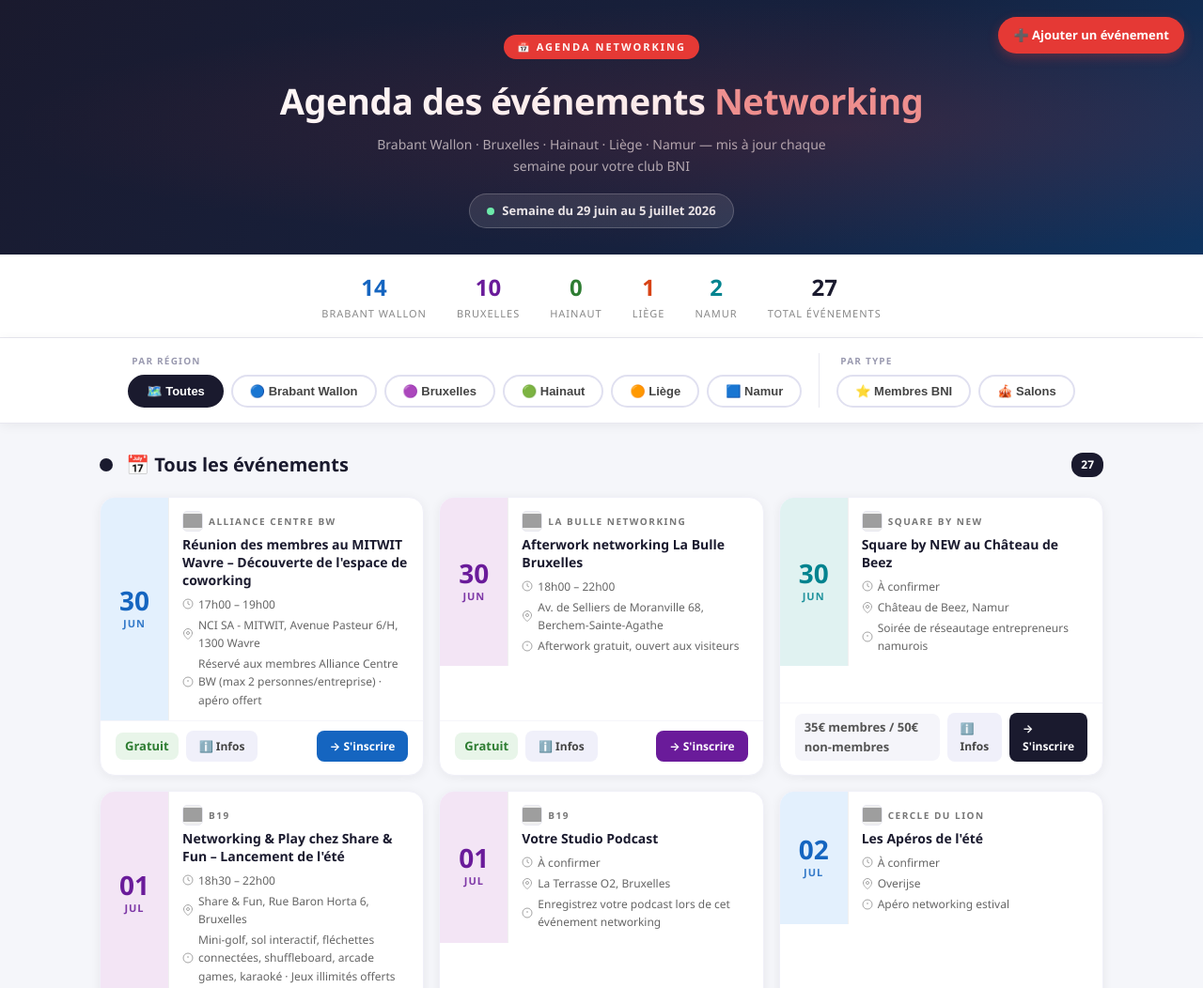
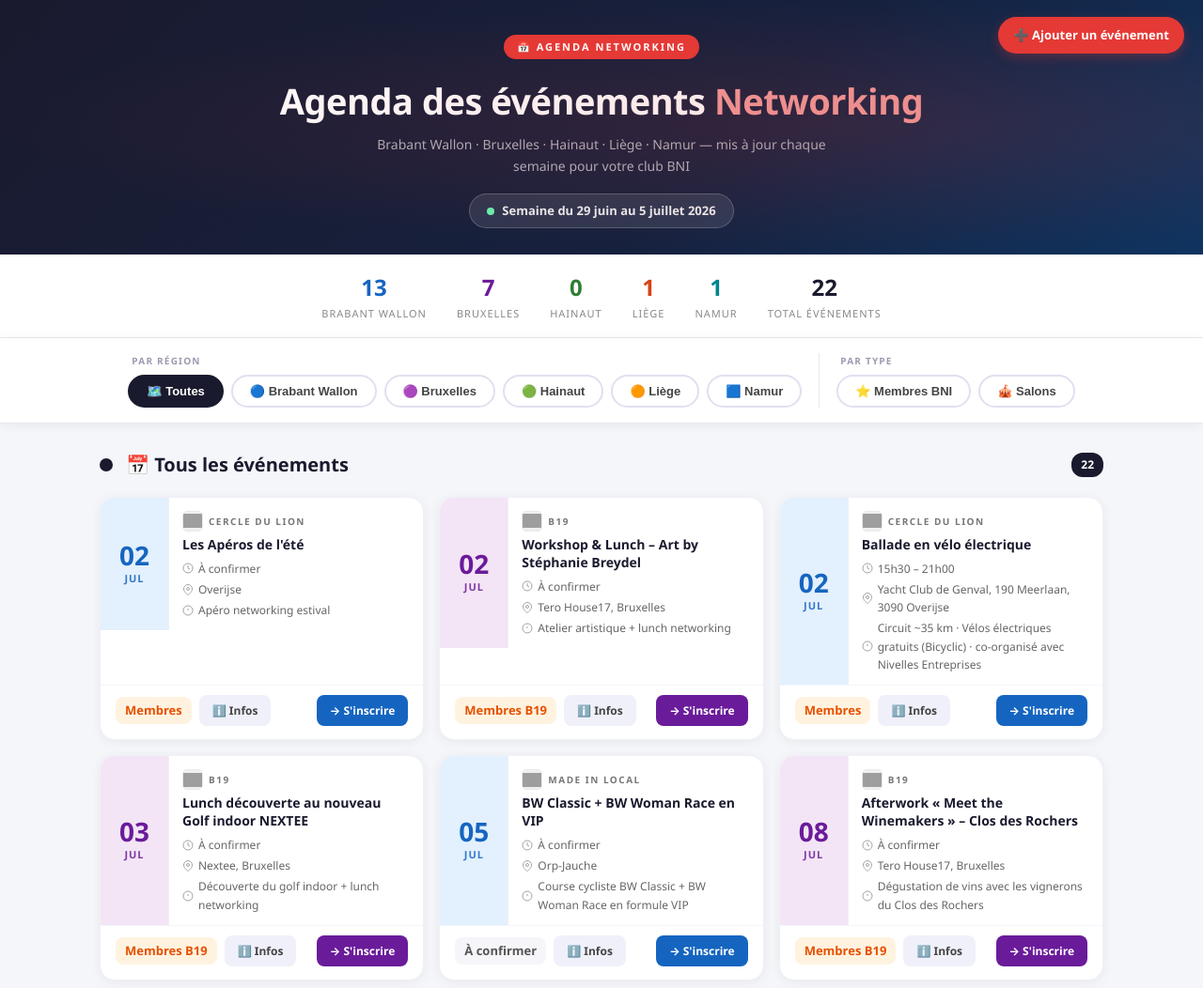
Before and after one commit to nicfilali/bni-events-site, a website: page index.html in a window 1280 px wide. Shown: the top 1052 px of the page at 94% size. Drawn offline with Linux system fonts and the light colour scheme; grey boxes are pictures that could not be loaded.

Commit message:
Filtre affichage : masquer les evenements anterieurs au jeudi de presentation

```diff
--- a/index.html
+++ b/index.html
@@ -1357,8 +1357,16 @@ function init() {
   today.setHours(0, 0, 0, 0);
   const maxDate = new Date(today);
   maxDate.setDate(today.getDate() + 70);
+
+  // Ne rien afficher avant le jeudi de présentation (jeudi de la semaine en cours)
+  // getDay(): 0=dim … 4=jeu … 6=sam. On prend le jeudi courant, ou le prochain
+  // jeudi si on est déjà vendredi/samedi/dimanche.
+  const minDate = new Date(today);
+  minDate.setDate(today.getDate() + ((4 - today.getDay() + 7) % 7));
+
   for (let i = events.length - 1; i >= 0; i--) {
-    if (new Date(events[i].date) > maxDate) events.splice(i, 1);
+    const d = new Date(events[i].date);
+    if (d > maxDate || d < minDate) events.splice(i, 1);
   }
 
   // Week range
```
